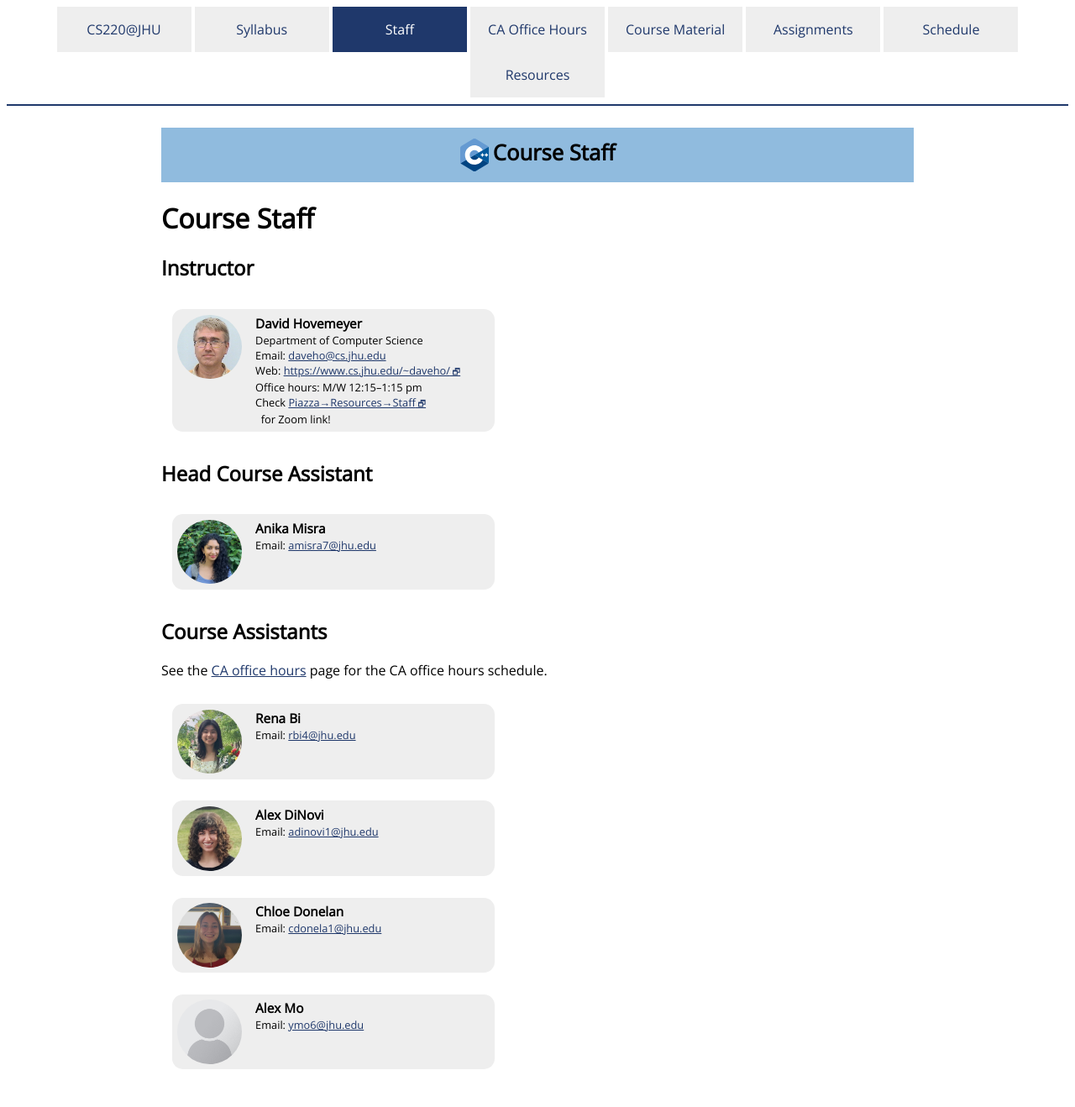
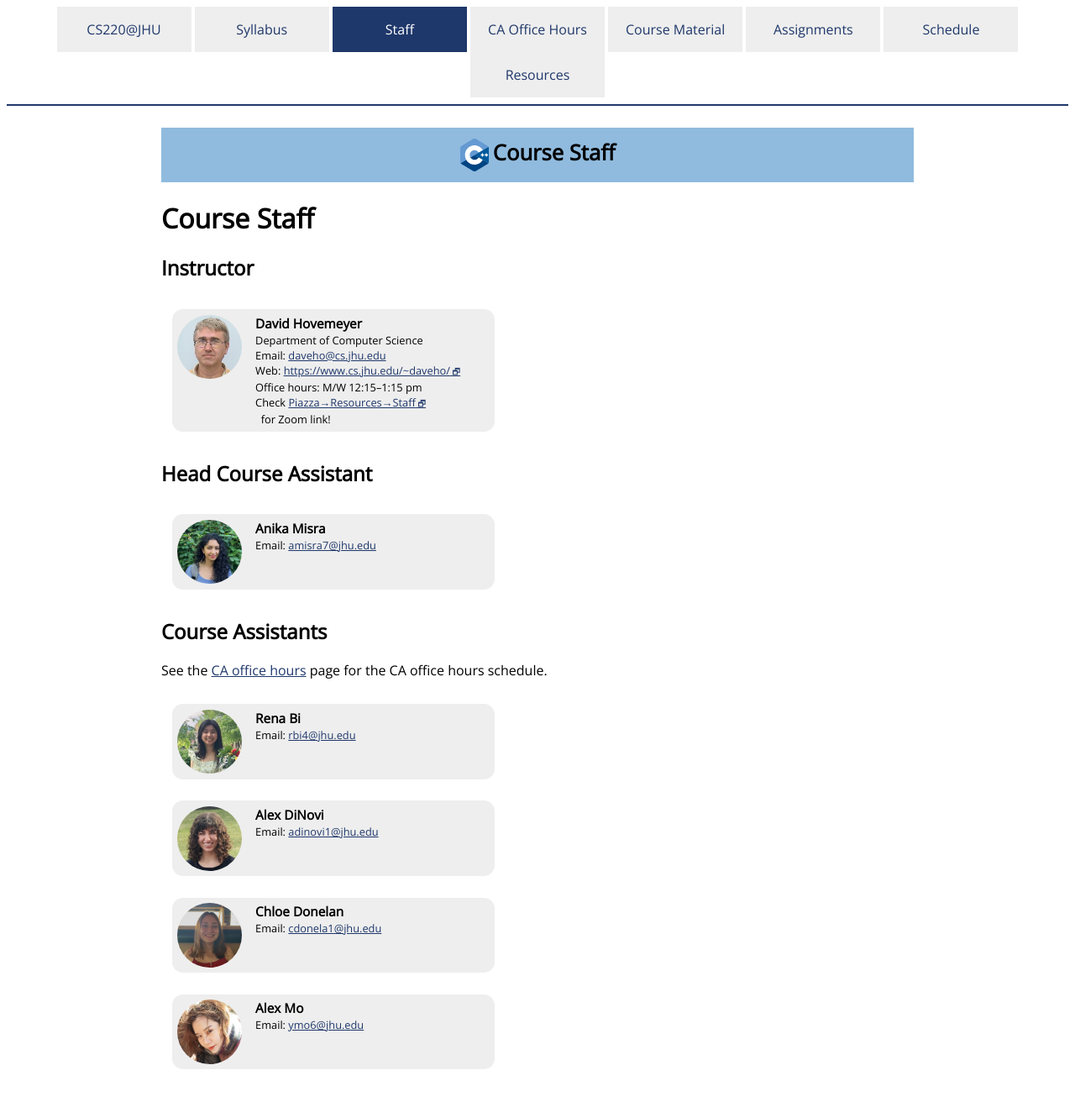
Before and after one commit to jhu-ip/cs220-summer22, a Jekyll site: the page built from staff.md, in a window 1280 px wide. Shown: the whole page at 84% size. Built offline with Jekyll 4.4.1, drawn with Linux system fonts in a browser that asks for light colours; some web fonts are replaced.

Commit message:
last CA photo

```diff
--- a/staff.md
+++ b/staff.md
@@ -81,7 +81,7 @@ See the [CA office hours](officehours.html) page for the CA office hours schedul
 <div class="card_container">
 
 <div class="card">
-  <img alt="Alex M photo" src="{{site.baseurl}}/img/staffpix/placeholder.jpg">
+  <img alt="Alex M photo" src="{{site.baseurl}}/img/staffpix/alex_m.jpg">
   <div class="details">
    <span class="name_and_role">Alex Mo</span><br>
    Email: <a href="mailto:ymo6@jhu.edu">ymo6@jhu.edu</a><br>
```
Also changed, not shown: img/staffpix/alex_m.jpg (added).
